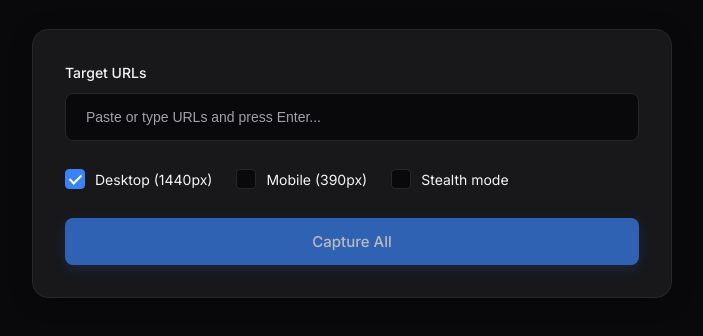
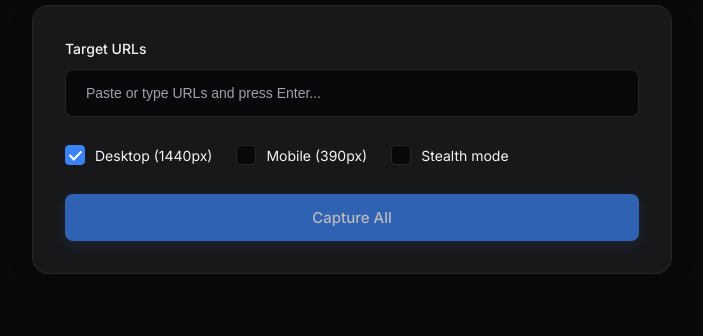
Before and after one commit to chife-mod/StealthBatchShot, an Electron app: page public/index.html in a window 1000 px wide. Shown: the part 130-466 px from the top of the page, without its empty margins (148-851 px from the left). Drawn offline with Linux system fonts and the light colour scheme.

Commit message:
Fix inconsistent spacing between header and card

```diff
--- a/public/style.css
+++ b/public/style.css
@@ -42,7 +42,7 @@ body {
     max-width: 640px;
     display: flex;
     flex-direction: column;
-    gap: 32px;
+    gap: 8px;
 }
 
 .header {
```
